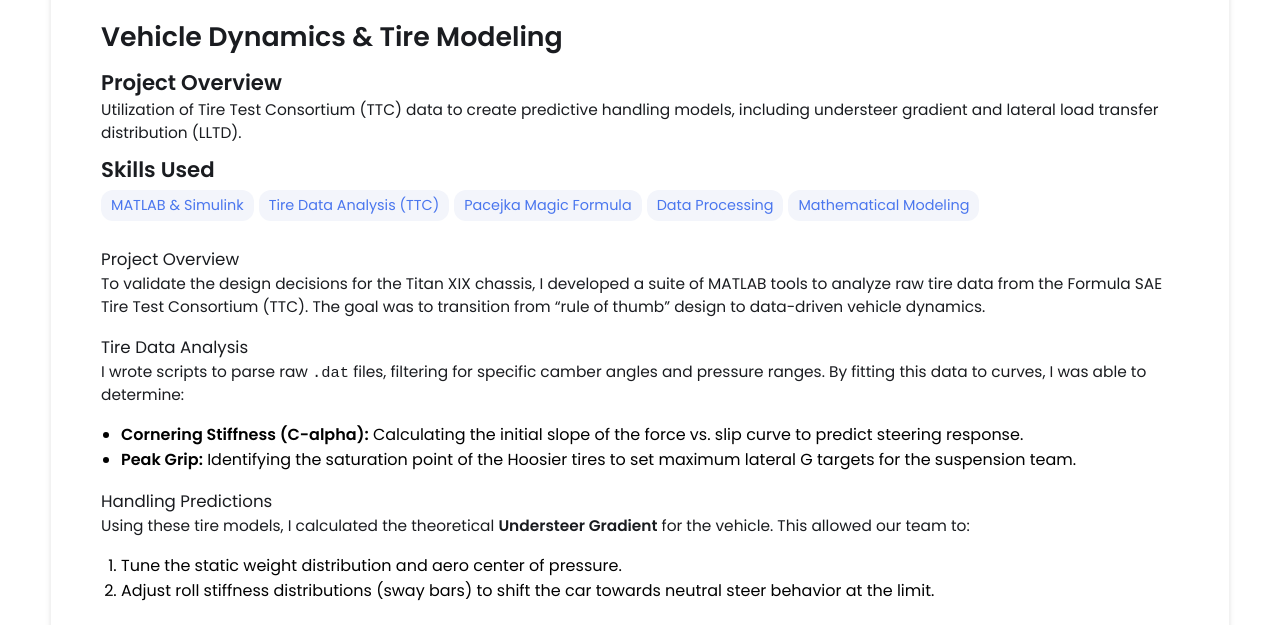
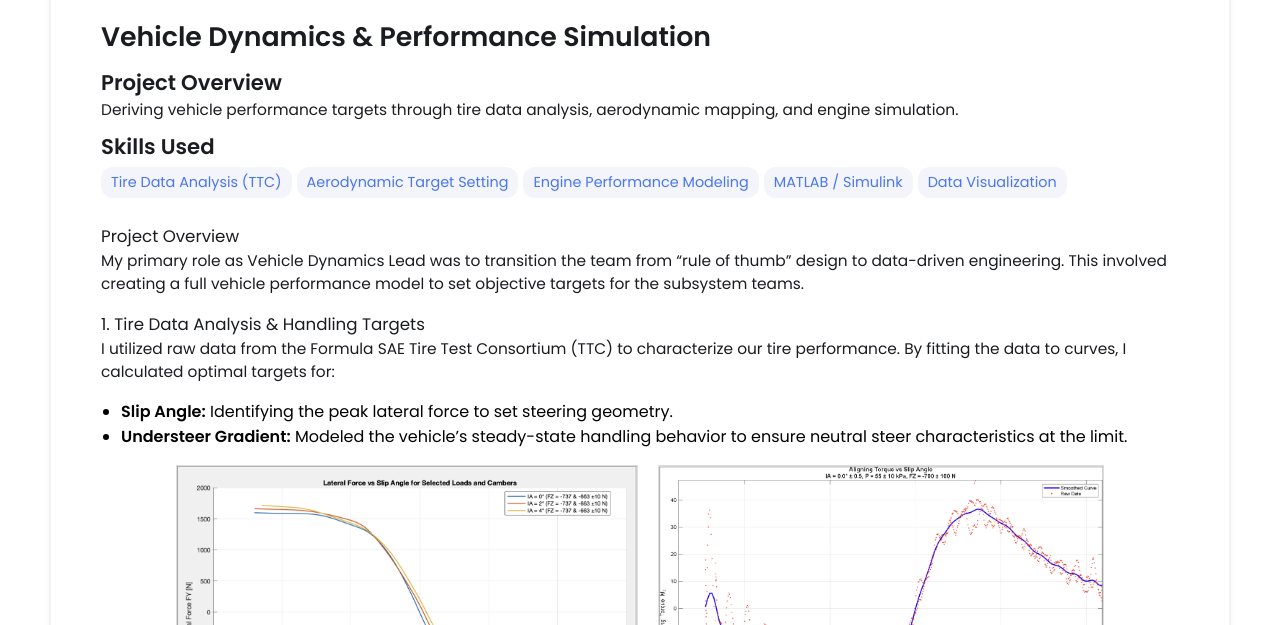
Before and after one commit to jaredjahmayne/jaredjahmayne.github.io, a Jekyll site: the page built from _projects/FSAE-VD/index.md, in a window 1280 px wide and 1400 px high. Shown: the part 490-1115 px from the top of the window. Built offline with Jekyll 4.4.1, drawn with Linux system fonts in a browser that asks for light colours; some of the changed text lies outside the part shown; grey boxes are pictures that could not be loaded.

Commit message:
Update index.md

```diff
--- a/_projects/FSAE-VD/index.md
+++ b/_projects/FSAE-VD/index.md
@@ -1,28 +1,45 @@
 ---
 layout: post
-title: Vehicle Dynamics & Tire Modeling
-description: Utilization of Tire Test Consortium (TTC) data to create predictive handling models, including understeer gradient and lateral load transfer distribution (LLTD).
+title: Vehicle Dynamics & Performance Simulation
+description: Deriving vehicle performance targets through tire data analysis, aerodynamic mapping, and engine simulation.
 skills:
-  - MATLAB & Simulink
   - Tire Data Analysis (TTC)
-  - Pacejka Magic Formula
-  - Data Processing
-  - Mathematical Modeling
-main-image: /assets/vd-main-graph.png
+  - Aerodynamic Target Setting
+  - Engine Performance Modeling
+  - MATLAB / Simulink
+  - Data Visualization
+main-image: frictioneclipse.png
 ---
 
 ### Project Overview
-To validate the design decisions for the Titan XIX chassis, I developed a suite of MATLAB tools to analyze raw tire data from the Formula SAE Tire Test Consortium (TTC). The goal was to transition from "rule of thumb" design to data-driven vehicle dynamics.
+My primary role as Vehicle Dynamics Lead was to transition the team from "rule of thumb" design to data-driven engineering. This involved creating a full vehicle performance model to set objective targets for the subsystem teams.
 
-### Tire Data Analysis
-I wrote scripts to parse raw `.dat` files, filtering for specific camber angles and pressure ranges. By fitting this data to curves, I was able to determine:
-* **Cornering Stiffness (C-alpha):** Calculating the initial slope of the force vs. slip curve to predict steering response.
-* **Peak Grip:** Identifying the saturation point of the Hoosier tires to set maximum lateral G targets for the suspension team.
+### 1. Tire Data Analysis & Handling Targets
+I utilized raw data from the Formula SAE Tire Test Consortium (TTC) to characterize our tire performance. By fitting the data to curves, I calculated optimal targets for:
+* **Slip Angle:** Identifying the peak lateral force to set steering geometry.
+* **Understeer Gradient:** Modeled the vehicle's steady-state handling behavior to ensure neutral steer characteristics at the limit.
 
-### Handling Predictions
-Using these tire models, I calculated the theoretical **Understeer Gradient** for the vehicle. This allowed our team to:
-1.  Tune the static weight distribution and aero center of pressure.
-2.  Adjust roll stiffness distributions (sway bars) to shift the car towards neutral steer behavior at the limit.
+<div style="display: flex; flex-wrap: wrap; gap: 20px; justify-content: center;">
+    <img src="FY_v_SA.png" height="300" style="object-fit: contain; border: 1px solid #ddd;">
+    <img src="MZ_v_SA.png" height="300" style="object-fit: contain; border: 1px solid #ddd;">
+    <img src="ggdiagram.png" height="300" style="object-fit: contain; border: 1px solid #ddd;">
+    <img src="optimaltemp.png" height="300" style="object-fit: contain; border: 1px solid #ddd;">
+    <img src="understeergradient.png" height="300" style="object-fit: contain; border: 1px solid #ddd;">
+</div>
+<br>
 
-### Gallery
-{% include image-gallery.html images="vd-graph1.png, vd-graph2.png, vd-graph3.png" height="300" %}
+### 2. Aerodynamic Targets
+I developed a sensitivity analysis to determine the point of diminishing returns for downforce vs. drag. These targets were passed to the Aero team to ensure the package was efficient for the specific average speeds of the FSAE competition.
+
+<div style="display: flex; flex-wrap: wrap; gap: 20px; justify-content: center;">
+    <img src="aeroldratio.png" height="300" style="object-fit: contain; border: 1px solid #ddd;">
+    <img src="aerotargets.png" height="300" style="object-fit: contain; border: 1px solid #ddd;">
+</div>
+<br>
+
+### 3. Engine Performance & Gearing
+To optimize straight-line acceleration, I modeled the engine's torque curve against various final drive ratios. This simulation allowed us to select a gearing ratio that maximized tractive effort in the endurance event's most common speed range.
+
+<div style="display: flex; flex-wrap: wrap; gap: 20px; justify-content: center;">
+    <img src="engineT&PvRPM.png" height="300" style="object-fit: contain; border: 1px solid #ddd;">
+</div>
```
